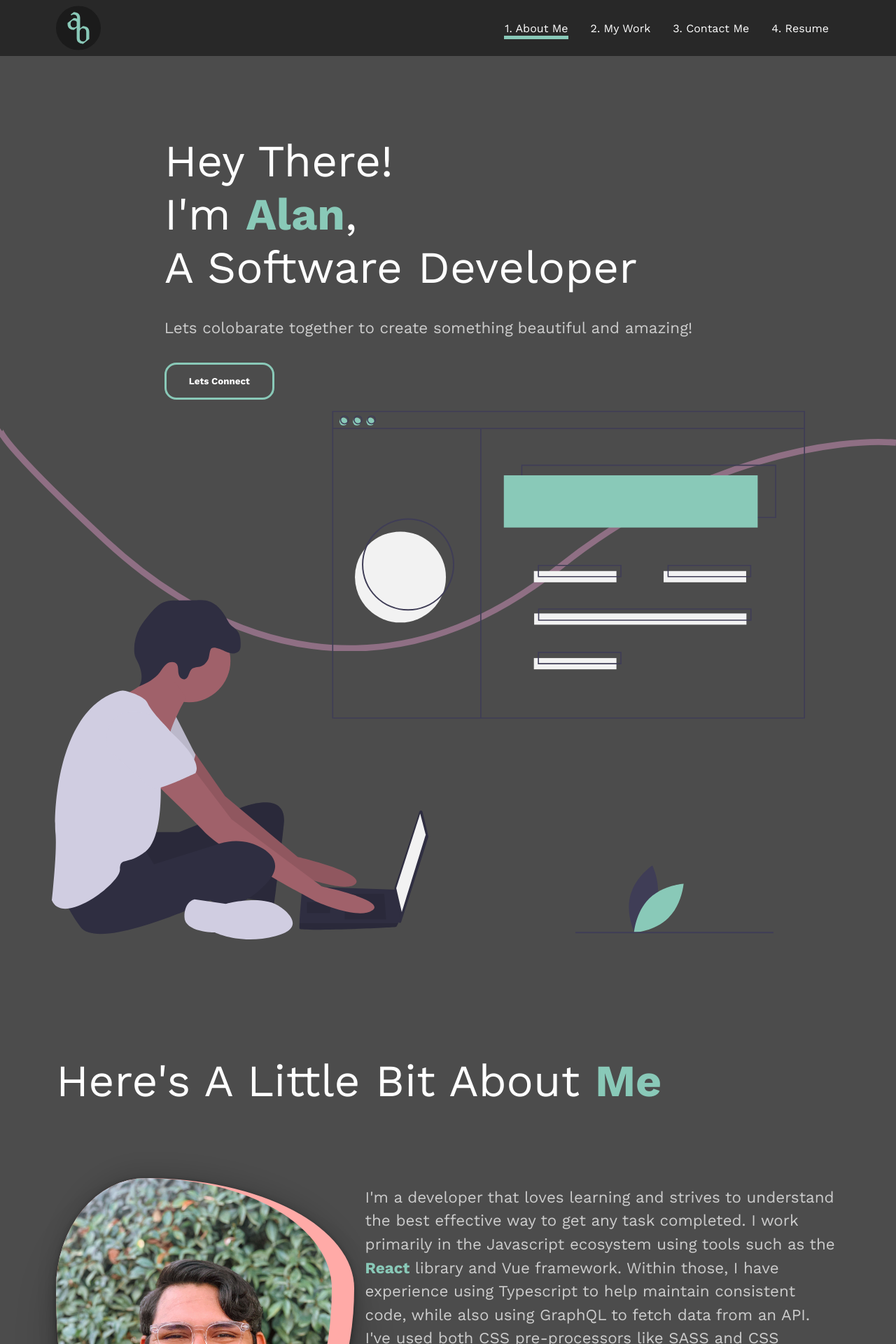
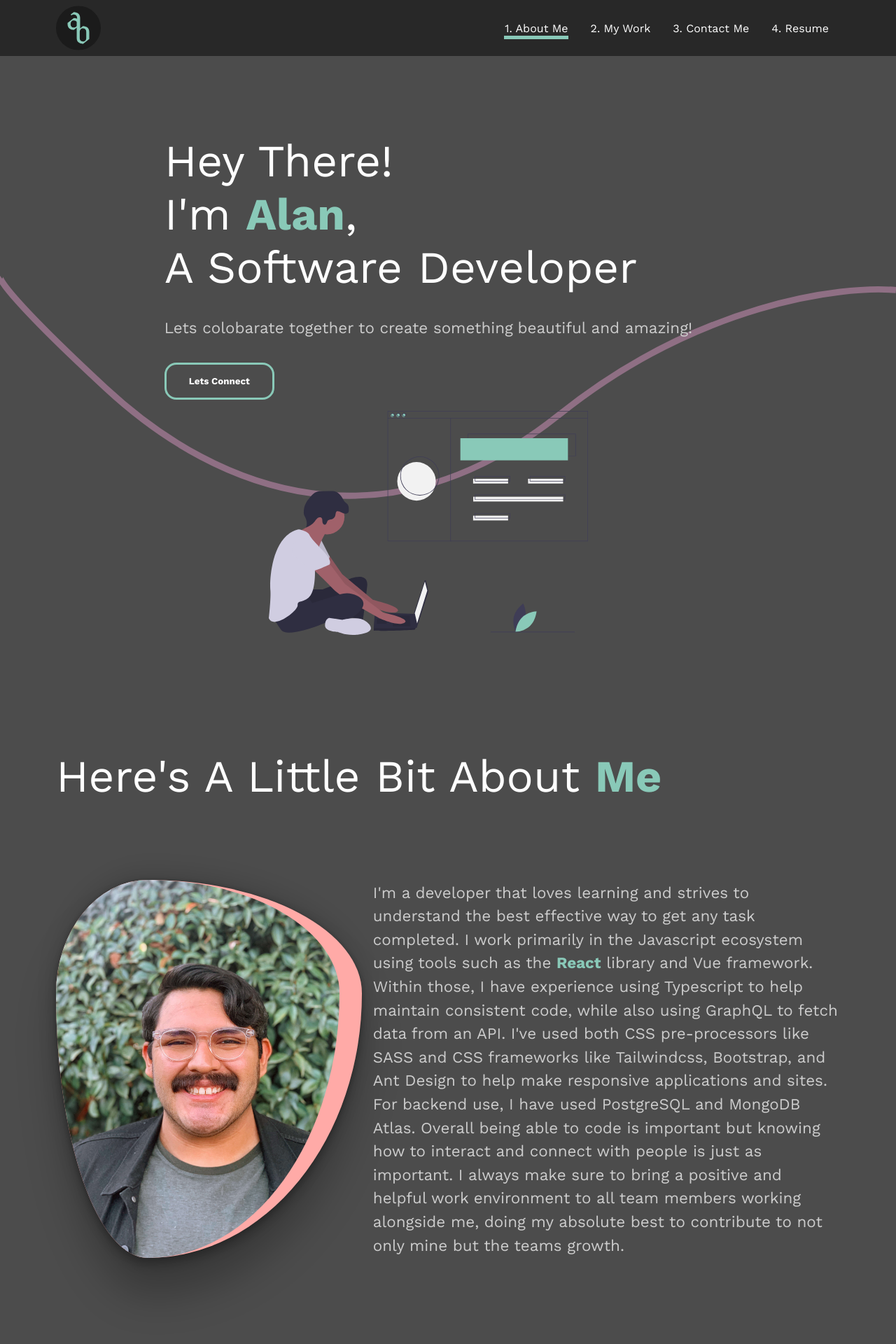
Before and after one commit to alanbedoya/portfolio2, a React (Create React App) app: page / in a window 1280 px wide. Shown: the top 1920 px of the page at 70% size. Built offline with nearby package versions, Linux system fonts and the light colour scheme; what react-alert-template-basic would draw is missing.

Commit message:
Making a few adjustments to the banner image.

```diff
--- a/src/components/aboutSection.js
+++ b/src/components/aboutSection.js
@@ -46,7 +46,7 @@ const StyledCard = styled.div`
   align-items: center;
 
   img {
-    width: 38%;
+    width: 39%;
     padding-right: 2rem;
     border-radius: 30% 70% 70% 30% / 30% 30% 70% 70%;
     box-shadow: rgba(0, 0, 0, 0.25) 0px 54px 55px,
--- a/src/components/bannerSection.js
+++ b/src/components/bannerSection.js
@@ -77,7 +77,6 @@ const StyledBanner = styled(StyledLayout)`
 
 const StyledBannerImage = styled(StyledImage)`
   object-fit: center;
-  overflow: hidden;
 
   @media only screen and (min-device-width: 12em) and (max-device-width: 35.45em) {
     display: flex;
--- a/src/styles.js
+++ b/src/styles.js
@@ -29,7 +29,7 @@ export const StyledImage = styled.div`
 
   img {
     width: 100%;
-    height: auto;
+    height: 20rem;
   }
 `;
 
```
Also changed, not shown: src/assets/img/developer.jpg (added).
